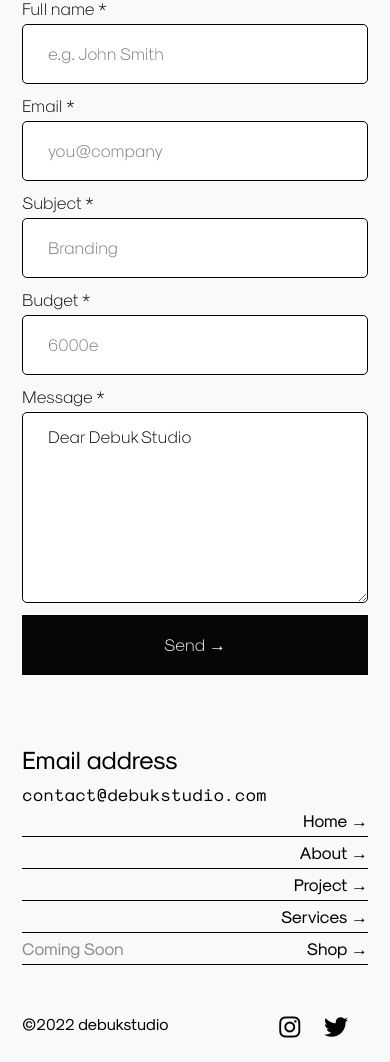
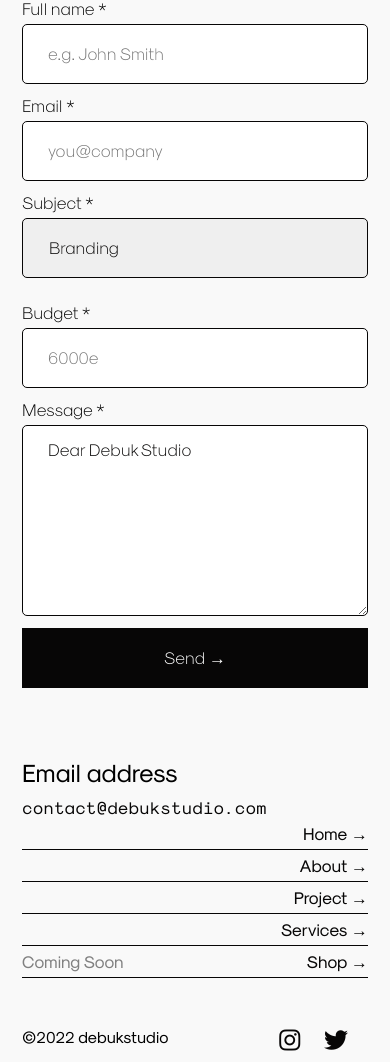
Before and after one commit to mahinulabid1/debuk_studios, a PHP site: page /contact.php in a window 390 px wide. Shown: the part 252-1314 px from the top of the page. Before the commit the page ends 1290 px from the top, so only its background shows below. Run offline with PHP 8.4, Linux system fonts and the light colour scheme; some libraries are stand-ins or nearby versions.

Commit message:
organized file a little bit

```diff
--- a/About.php
+++ b/About.php
@@ -43,7 +43,7 @@
         $nav_third_link_path = "./About.php";
 
         $nav_bar_logolink =  "./source/media/logoicon.png";
-        $path_to_hamburger_icon = "./source/media/hamburger.png";
+        $path_to_hamburger_icon = "./source/media/Hamburger.png";
         $path_to_themeChange_btn = "./source/media/ThemeChange_btn.png";
         $path_to_cross_btn = "./source/media/cross-btn.png";
 
--- a/contact.php
+++ b/contact.php
@@ -43,7 +43,7 @@
         $nav_third_link_path = "./About.php";
 
         $nav_bar_logolink =  "./source/media/logoicon.png";
-        $path_to_hamburger_icon = "./source/media/hamburger.png";
+        $path_to_hamburger_icon = "./source/media/Hamburger.png";
         $path_to_themeChange_btn = "./source/media/ThemeChange_btn.png";
         $path_to_cross_btn = "./source/media/cross-btn.png";
 
@@ -81,7 +81,14 @@
 
                 <div class="form-flex-item">
                     <label class="paragraph-text" for="subject">Subject *</label>
-                    <input class="paragraph-text" type="text" id="subject" name="subject" placeholder="Branding">
+                    <!-- <input class="paragraph-text" type="text" id="subject" name="subject" placeholder="Branding"> -->
+                    <select name="select_subject" id="subject" class="paragraph-text">
+                        <option value="Branding" selected class="paragraph-text">Branding</option>
+                        <option value="Branding & Printed Media" class="paragraph-text">Branding & Printed Media</option>
+                        <option value="Web Design & development" class="paragraph-text">Web Design & development</option>
+                        <option value="Branding, Printed Media & Web Design & Development" class="paragraph-text">Branding, Printed Media & Web Design & Development</option>
+                        <option value="Brand Consultancy" class="paragraph-text">Brand Consultancy</option>
+                    </select>
                 </div>
 
                 <div class="form-flex-item">
--- a/index.php
+++ b/index.php
@@ -5,7 +5,7 @@ $location_to_logo_icon = "./source/media/web_title_icon.png";
 
 // the nav bar logo link
 $nav_bar_logolink =  "./source/media/logoicon.png";
-$path_to_hamburger_icon = "./source/media/hamburger.png";
+$path_to_hamburger_icon = "./source/media/Hamburger.png";
 $path_to_themeChange_btn = "./source/media/ThemeChange_btn.png";
 $path_to_cross_btn = "./source/media/cross-btn.png";
 
--- a/services.php
+++ b/services.php
@@ -43,7 +43,7 @@
         $nav_third_link_path = "./contact.php";
 
         $nav_bar_logolink =  "./source/media/logoicon.png";
-        $path_to_hamburger_icon = "./source/media/hamburger.png";
+        $path_to_hamburger_icon = "./source/media/Hamburger.png";
         $path_to_themeChange_btn = "./source/media/ThemeChange_btn.png";
         $path_to_cross_btn = "./source/media/cross-btn.png";
 
--- a/source/_modules/head_info.php
+++ b/source/_modules/head_info.php
@@ -1,8 +1,5 @@
 <?php
 
-header("Cache-Control: no-store, no-cache, must-revalidate, max-age=0");
-header("Cache-Control: post-check=0, pre-check=0", false);
-header("Pragma: no-cache");
 ?>
 <meta name="title" content="debuk studio">
 <meta name="description" content="Excite your audience with the quality of your brandRaise your brand to a professional level. Build a brand with a logo that means something to your audience.">
--- a/source/css/Universal_CSS.css
+++ b/source/css/Universal_CSS.css
@@ -1,3 +1,9 @@
+:root{
+    --black: #070606;
+    --white:  #F9F9F9;
+    --dark-white: #808080;
+}
+
 a {
     text-decoration: none;
 }
@@ -78,7 +84,7 @@ body {
     -webkit-font-smoothing: antialiased;
     font-synthesis: none;
     text-rendering: optimizeLegibility;
-    background: #f9f9f9;
+    background: var(--white);
 }
 
 
--- a/source/css/contact.css
+++ b/source/css/contact.css
@@ -1,3 +1,11 @@
+:root{
+    --black: #070606;
+    --white:  #F9F9F9;
+    --dark-white: #808080;
+}
+
+
+
 /* ===== HEADER ===== */
 .hero-sub-heading{
     margin-bottom: 66px;
@@ -15,17 +23,22 @@ label{
 .form-flex-item{
     width: 49.4%;
 }
-input, textarea{
+input, textarea, select{
     width: 100%;
-    /* font-size: 30px;
-    font-family: font-light; */
+    color: var(--black);
 }
-input:focus, textarea:focus{
+select {
+    -webkit-appearance: none;
+    -moz-appearance: none;
+    text-indent: 1px;
+    text-overflow: '';
+  }
+input:focus, textarea:focus, select:focus{
     border: 3px solid #070606 !important;
 }
-input[type="text"],input[type="email"], textarea{
+input[type="text"],input[type="email"], textarea, select{
     margin-bottom: 25px;
-    border:1px solid black;
+    border:1px solid var(--black);
     border-radius: 5px;
     -webkit-border-radius: 5px;
     -moz-border-radius: 5px;
@@ -35,7 +48,7 @@ input[type="text"],input[type="email"], textarea{
     padding-left:25px;
     padding-right: 25px;
 }
-input[type="text"],input[type="email"]{
+input[type="text"],input[type="email"], select{
     height: 60px;
     line-height: 60px;
 }
@@ -50,7 +63,7 @@ input[type="submit"]{
     width: 100%;
     height: 60px;
     border: none;
-    background: #070606;
+    background: var(--black);
     color: white;
     cursor:pointer;
     transition: background 0.4s;
@@ -60,8 +73,8 @@ input[type="submit"]{
     -o-transition: background 0.4;
 }
 input[type="submit"]:hover{
-    color: #070606;
-    background: #f9f9f9;
+    color: var(--black);
+    background: var(--white);
 }
 
 
--- a/source/css/footer.css
+++ b/source/css/footer.css
@@ -1,3 +1,9 @@
+:root{
+    --black: #070606;
+    --white:  #F9F9F9;
+    --dark-white: #808080;
+}
+
 /* ========== FOOTER SECTION ========== */
 footer{
     margin-top:230px;
@@ -13,14 +19,14 @@ footer{
 }
 
 .footer-link-take-action:link,.footer-link-take-action:visited{
-    color: black;
+    color: var(--black);
     display: inline-block;
     margin-top: 10px;
 }
 .footer-link-take-action::after{
     content: "";
     display: block;
-    background:black;
+    background:var(--black);
     height: 2px;
     width: 100%;
 }
@@ -30,17 +36,17 @@ footer{
     display: block;
     font-size: 30px;
     line-height: 45px;
-    color: black;
+    color: var(--black);
     margin-top: 10px;
 }
 .footer-links-a{
-    color: black;
+    color: var(--black);
 }
 .Coming-soon-container{
     flex-direction: column;
 }
 .comming-soon-text{
-    color: rgba(0, 0, 0, 0.432);
+    color: var(--dark-white);
     margin-top: 70px;
 }
 
@@ -51,7 +57,7 @@ footer{
 
 
 .footer-copyright-item a{
-    color: black;
+    color: var(--black);
 }
 
 .footer-copyright-item a i{
@@ -98,7 +104,7 @@ footer{
     .footer-link-border{
         padding-top: 6px;
         padding-bottom: 8px;
-        border-bottom: 1px solid black;
+        border-bottom: 1px solid var(--black);
     }
     .comming-soon-text{
         margin-top: auto;
--- a/source/css/navigation_bar.css
+++ b/source/css/navigation_bar.css
@@ -1,3 +1,9 @@
+:root{
+    --black: #070606;
+    --white:  #F9F9F9;
+    --dark-white: #808080;
+}
+
 nav {
     margin-top: 64px;
     margin-bottom: 130px;
@@ -14,7 +20,7 @@ nav {
 
 .logo-text:link,
 .logo-text:visited {
-    color: black;
+    color: var(--black);
 }
 
 .nav-menu-item {
@@ -24,7 +30,7 @@ nav {
 
 .nav-menu-item a:link,
 .nav-menu-item a:visited {
-    color: black;
+    color: var(--black);
 }
 
 
@@ -37,7 +43,7 @@ nav {
     left: 0;
     height: 100vh;
     width: 100%;
-    background: #F9F9F9;
+    background: var(--white);
     ;
     z-index: 2;
     overflow-y: scroll;
@@ -54,23 +60,16 @@ nav {
 
 .ham-header-nav__first-section__links:link,
 .ham-header-nav__first-section__links:visited {
-    color: black;
-    /* font-size: 80px;
-    font-family: font-bold;
-    line-height: 96px; */
+    color: var(--black);
 }
 
-/* .ham-header-nav__first-section__text, .ham-header-nav__second-section__links{
-    font-size: 55px;
-    line-height: 66px;
-} */
 
 .ham-header-nav__first-section__text {
-    color: #808080;
+    color: var(--dark-white);
 }
 
 .ham-header-nav__second-section__links {
-    color: #070606;
+    color: var(--black);
 }
 
 .ham-nav-footer {
@@ -85,7 +84,7 @@ nav {
 
 .close-ham-bar-btn {
     border: none;
-    background-color: black;
+    background-color: var(--black);
     color: white;
     width: 238px;
     height: 92px;
@@ -99,7 +98,7 @@ nav {
 
 .close-ham-bar-btn:hover {
     background: #E8E7E7;
-    color: #070606;
+    color: var(--black);
 }
 
 .cookie-ham-notif {
@@ -118,12 +117,12 @@ nav {
     -o-border-radius: 10px;
 
     padding: 18px 31px 18px 21px;
-    background: #F9F9F9;
+    background: var(--white);
     box-shadow: 0px 8px 16px rgba(0, 0, 0, 0.25);
 }
 
 .cookie-ham-para {
-    border-bottom: 1px solid black;
+    border-bottom: 1px solid var(--black);
     padding-bottom: 17px;
 }
 
```
Also changed, not shown: source/_modules/project_modules/project_page_component.php (+5 -19 lines), source/css/project.css (+9 -3 lines), source/css/project_page_component.css (+11 -4 lines), source/css/services.css (+7 -1 lines), source/css/style.css (+6 -8 lines), source/js/theme.js (added).
